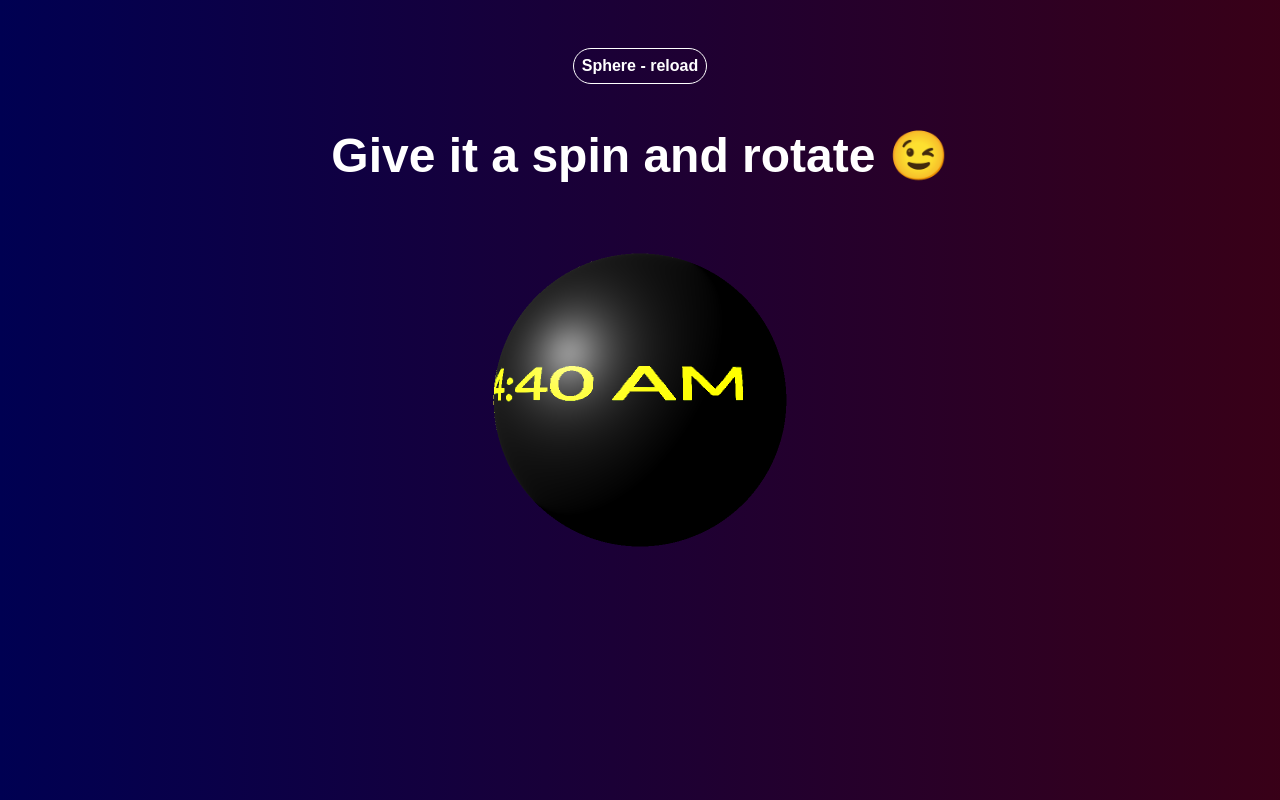
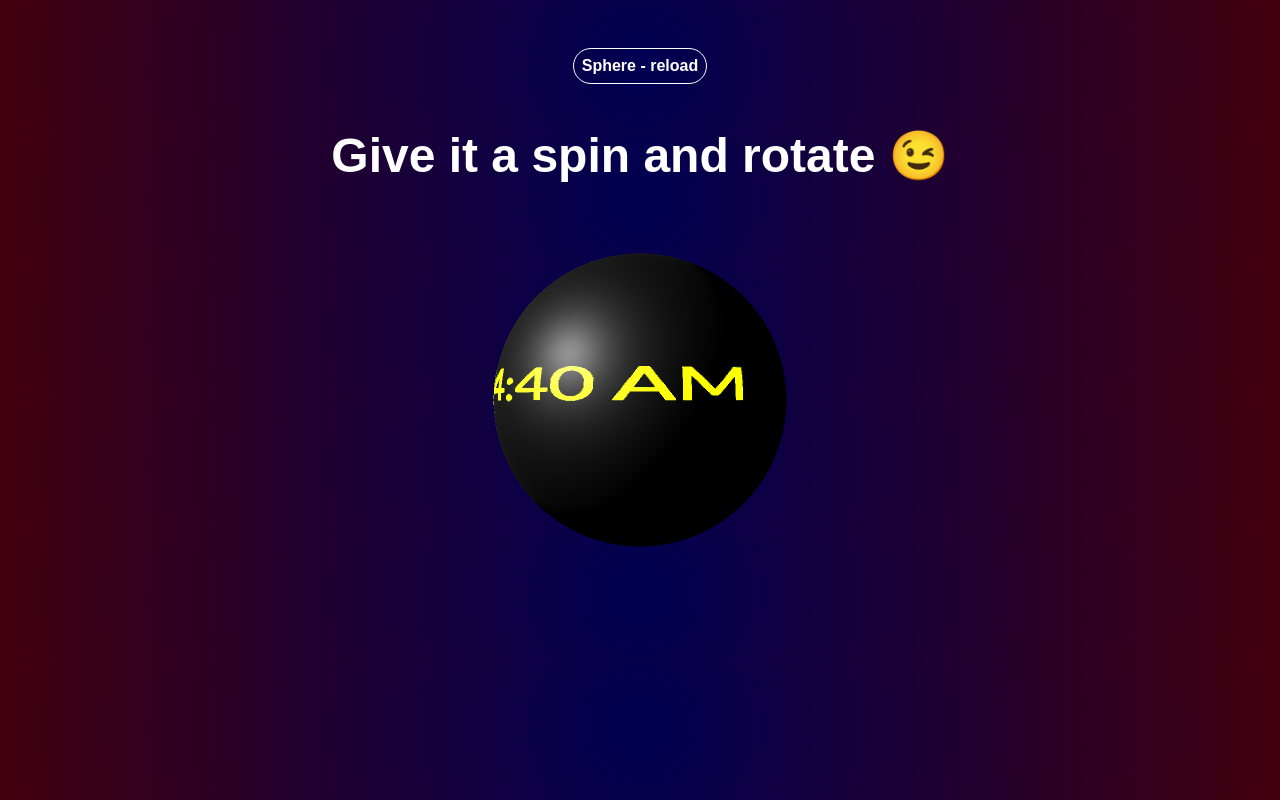
Before and after one commit to RobFyd/ThreeJS-Sphere, a website built with Vite: page vite/index.html in a window 1280 px wide. Built offline with nearby package versions, Linux system fonts and the light colour scheme; animation ran at ten frames a second.

Commit message:
refactor: Update background image color in style.css

```diff
--- a/vite/src/style.css
+++ b/vite/src/style.css
@@ -9,7 +9,8 @@ body {
     justify-content: center;
     overflow-x: hidden;
     font-family: 'Poppins', sans-serif;
-    background-image: linear-gradient(to right, #000052 0%, #4f0000 140%);
+    background: radial-gradient(circle, #000052 0%, #4f0000 120%);
+    /* background-image: linear-gradient(to right, #000052 0%, #4f0000 140%); */
     /* background-image: linear-gradient(to right, #434343 0%, black 100%); */
     /* background-image: radial-gradient( circle farthest-corner at 10% 20%,  rgba(151,41,247,1) 0%, rgba(24,22,39,1) 90% ); */
 }
```
